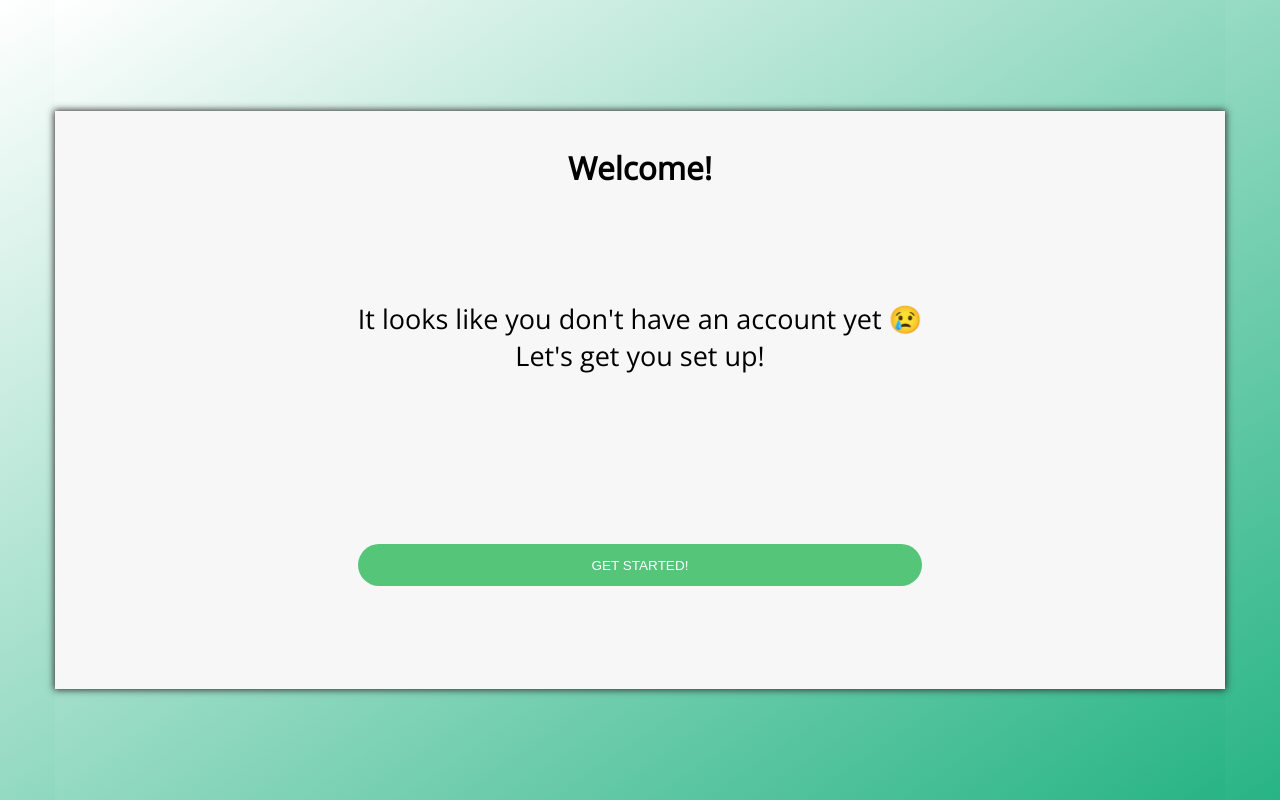
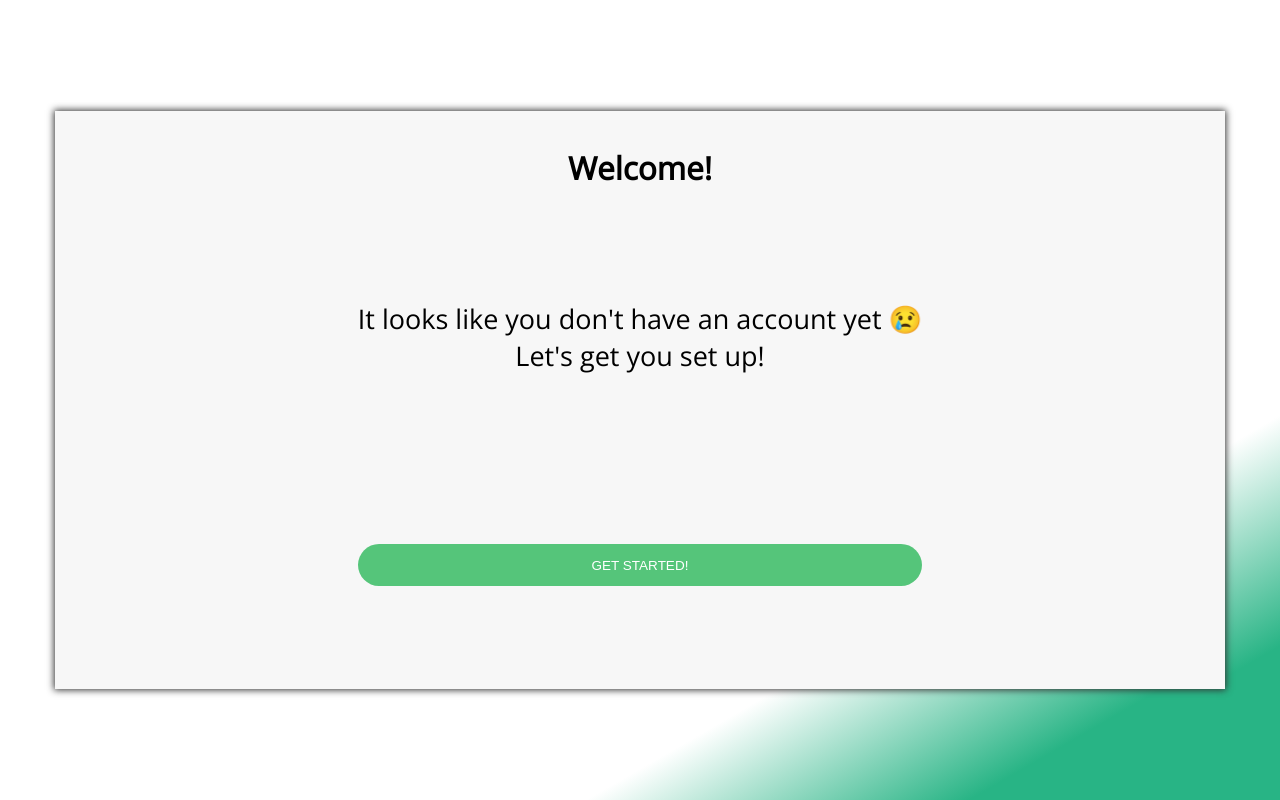
Before and after one commit to makeupsomething/virtusize-test, a Vue app: page / in a window 1280 px wide. Built offline with nearby package versions, Linux system fonts and the light colour scheme.

Commit message:
Update UI

```diff
--- a/src/assets/styles/css/main.css
+++ b/src/assets/styles/css/main.css
@@ -7,7 +7,7 @@ body {
   align-items: center;
   justify-content: center;
   height: 100vh;
-  background-image: linear-gradient(to right bottom, #fff, #28b485);
+  background-image: linear-gradient(150deg, #fff 75%, #28b485 90%);
   font-size: 62.5%; }
   @media only screen and (min-width: 75em) {
     html,
@@ -57,6 +57,9 @@ body {
         width: 60%;
         display: flex;
         justify-content: space-between; }
+        @media only screen and (max-width: 37.5em) {
+          .card__content--profile .user-details {
+            width: 90%; } }
       .card__content--profile .profile-picture {
         width: 50%;
         max-width: 500px;
--- a/src/assets/styles/sass/components/_card.scss
+++ b/src/assets/styles/sass/components/_card.scss
@@ -41,6 +41,10 @@
                 display: flex;
                 justify-content: space-between;
 
+                @include respond(phone) {
+                    width: 90%;
+                }
+
             }
 
             .profile-picture {
--- a/src/assets/styles/sass/reset/_base.scss
+++ b/src/assets/styles/sass/reset/_base.scss
@@ -8,7 +8,7 @@ body {
     align-items: center;
     justify-content: center;
     height: 100vh;
-    background-image: linear-gradient(150deg, $color-white 75%, $color-primary-dark 96%);
+    background-image: linear-gradient(150deg, $color-white 75%, $color-primary-dark 90%);
 
     // This defines what 1rem is
     font-size: 62.5%; //1 rem = 10px; 10px/16px = 62.5%
--- a/src/components/UserDetails.vue
+++ b/src/components/UserDetails.vue
@@ -34,7 +34,7 @@
                 :to="{name: 'edit-password'}"
                 class="btn btn--green"
             >
-                Edit Password
+                <i class="fa fa-edit" />
             </router-link>
         </div>
     </div>
```
